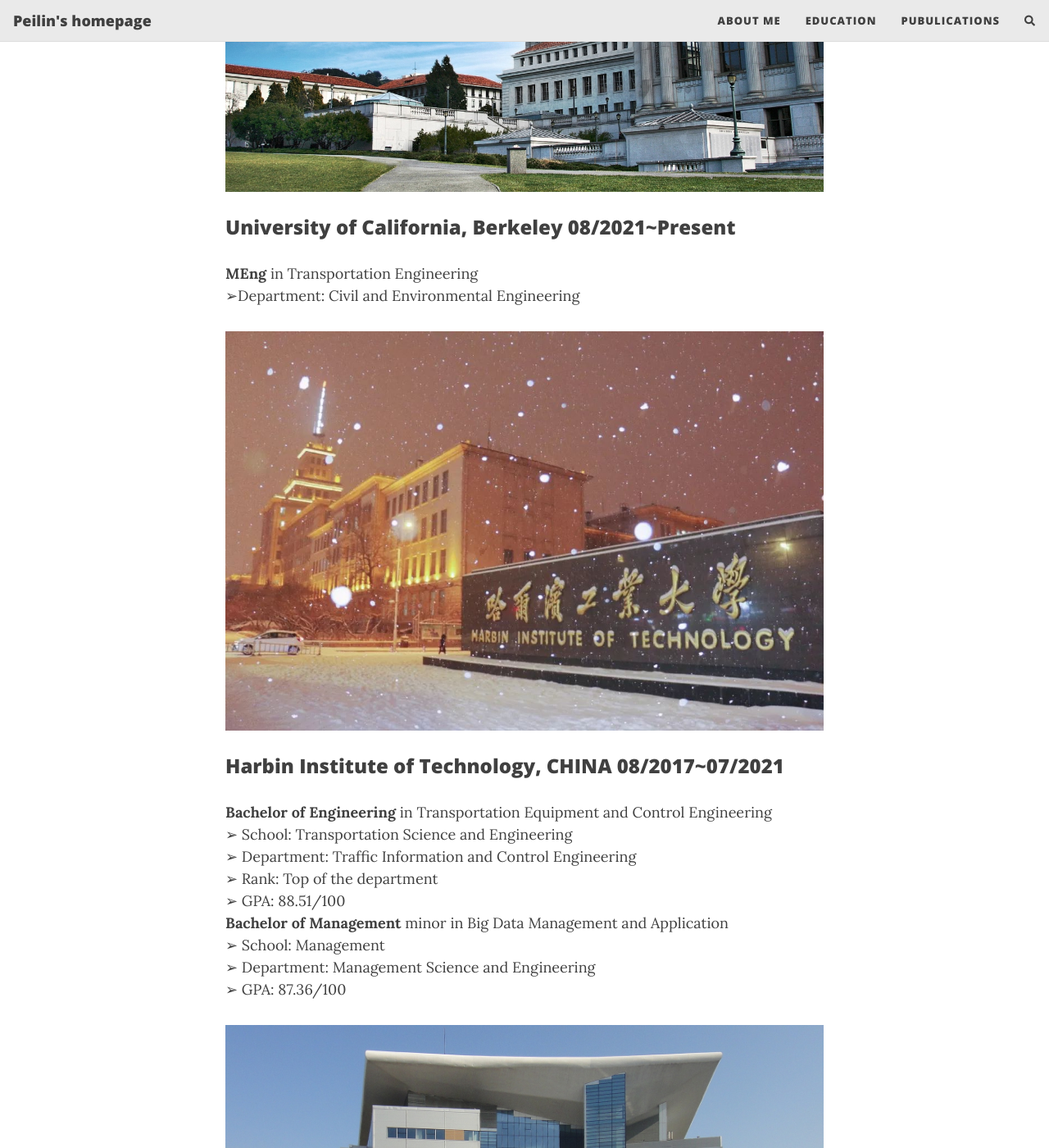
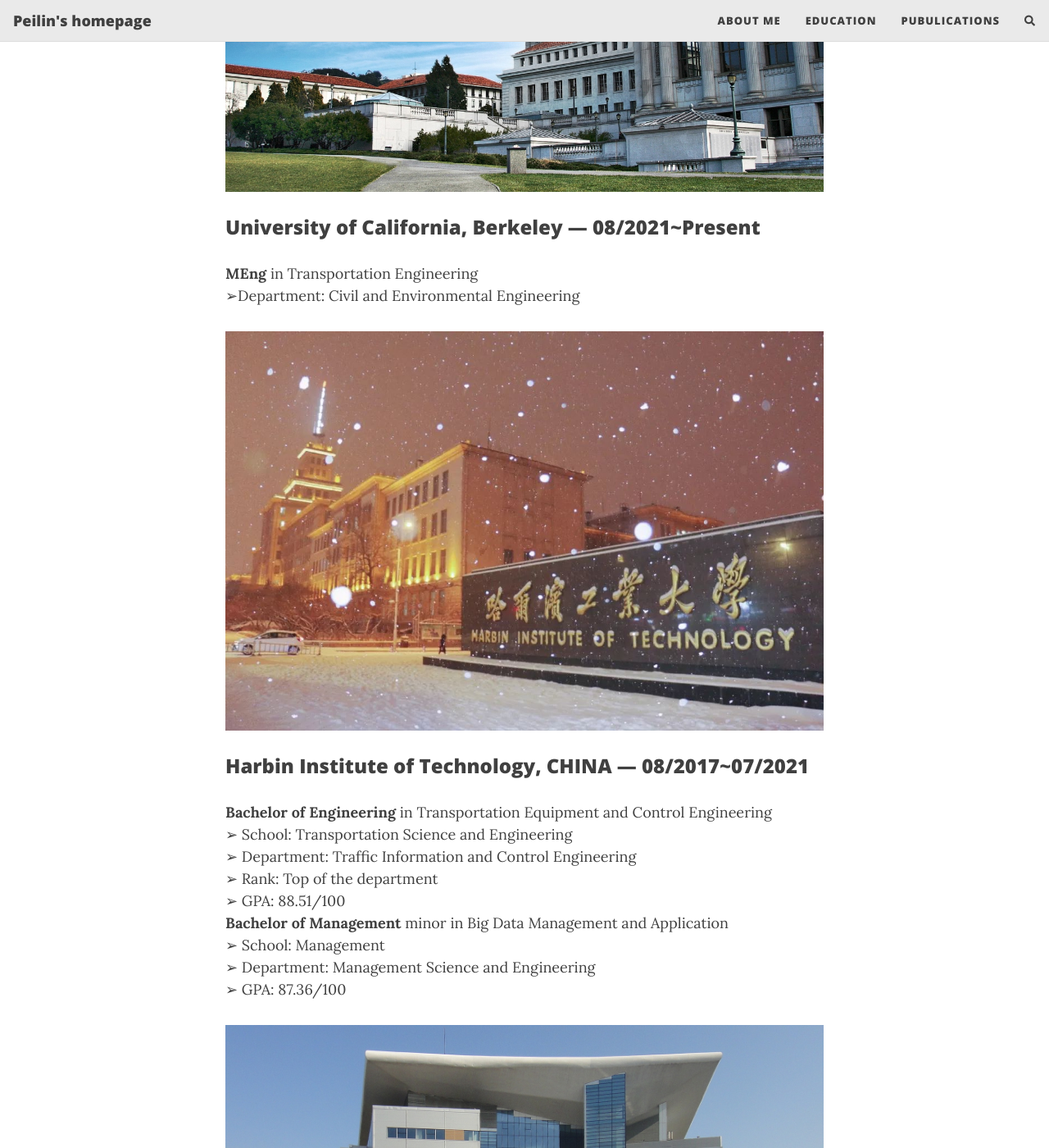
Before and after one commit to Jerry-zpl/Jerry-zpl.github.io, a Jekyll site: the page built from education.md, in a window 1280 px wide and 1400 px high, scrolled down 517 px. Shown: the whole window at 82% size. Built offline with Jekyll 4.4.1, drawn with Linux system fonts in a browser that asks for light colours; nearby versions of some CDN libraries; comment, search, counter and statistics services are not loaded; some of the changed text lies outside the part shown.

Commit message:
Update education.md

```diff
--- a/education.md
+++ b/education.md
@@ -3,13 +3,13 @@
 title: Education
 ---
 
-![](https://github.com/Jerry-zpl/Jerry-zpl.github.io/blob/main/assets/img/UCB.jpg)
-### University of California, Berkeley                            08/2021~Present
+![](/assets/img/UCB.jpg)
+### University of California, Berkeley --- 08/2021~Present
 **MEng** in Transportation Engineering\
 ➢Department: Civil and Environmental Engineering
 
-![](https://github.com/Jerry-zpl/Jerry-zpl.github.io/blob/main/assets/img/HIT.jpeg)
-### Harbin Institute of Technology, CHINA                         08/2017~07/2021
+![](/assets/img/HIT.jpeg)
+### Harbin Institute of Technology, CHINA --- 08/2017~07/2021
 **Bachelor of Engineering** in Transportation Equipment and Control Engineering\
 ➢ School: Transportation Science and Engineering\
 ➢ Department: Traffic Information and Control Engineering\
@@ -20,8 +20,8 @@
 ➢ Department: Management Science and Engineering\
 ➢ GPA: 87.36/100
 
-![](https://github.com/Jerry-zpl/Jerry-zpl.github.io/blob/main/assets/img/FEFU.jpg)
-### Far Eastern Federal University, RUSSIA                        07/2018~08/2018
+![](/assets/img/FEFU.jpg)
+### Far Eastern Federal University, RUSSIA --- 07/2018~08/2018
 ➢ Exchange student in International Relations Department
 
 ### More about my courses
```
